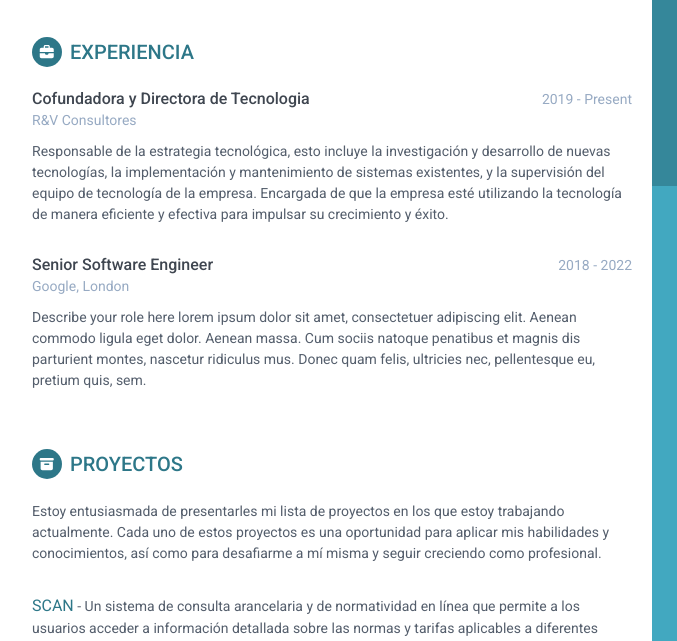
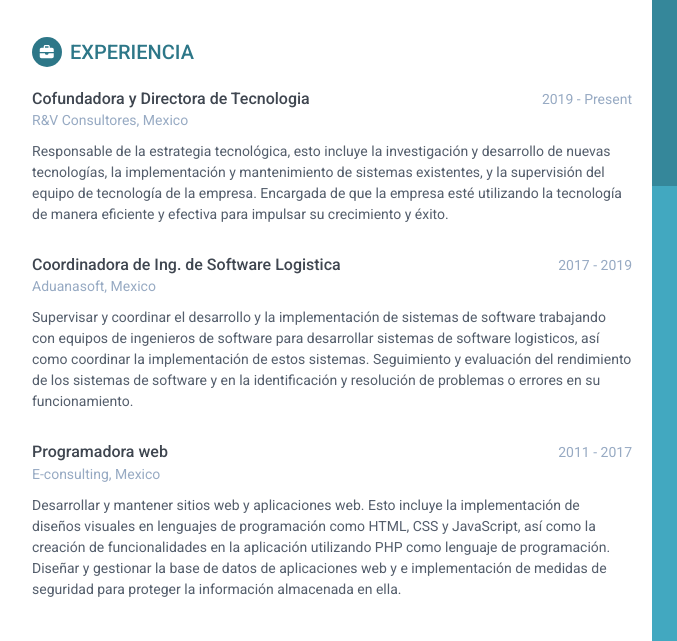
Before and after one commit to jenicevazquez/jenicevazquez.github.io, a plain HTML site: page index.html in a window 1280 px wide. Shown: the part 263-904 px from the top of the page, 188-865 px from the left. Drawn offline with Linux system fonts and the light colour scheme.

Commit message:
experiencia

```diff
--- a/index.html
+++ b/index.html
@@ -88,7 +88,7 @@
                             <h3 class="job-title">Cofundadora y Directora de Tecnologia</h3>
                             <div class="time">2019 - Present</div>
                         </div><!--//upper-row-->
-                        <div class="company">R&V Consultores</div>
+                        <div class="company">R&V Consultores, Mexico</div>
                     </div><!--//meta-->
                     <div class="details">
                         <p>Responsable de la estrategia tecnológica, esto incluye la investigación y desarrollo de nuevas tecnologías, la implementación y
@@ -101,13 +101,35 @@
                 <div class="item">
                     <div class="meta">
                         <div class="upper-row">
-                            <h3 class="job-title">Senior Software Engineer</h3>
-                            <div class="time">2018 - 2022</div>
+                            <h3 class="job-title">Coordinadora de Ing. de Software Logistica</h3>
+                            <div class="time">2017 - 2019</div>
                         </div><!--//upper-row-->
-                        <div class="company">Google, London</div>
+                        <div class="company">Aduanasoft, Mexico</div>
                     </div><!--//meta-->
                     <div class="details">
-                        <p>Describe your role here lorem ipsum dolor sit amet, consectetuer adipiscing elit. Aenean commodo ligula eget dolor. Aenean massa. Cum sociis natoque penatibus et magnis dis parturient montes, nascetur ridiculus mus. Donec quam felis, ultricies nec, pellentesque eu, pretium quis, sem.</p>
+                        <p>Supervisar y coordinar el desarrollo y la implementación de sistemas de software trabajando
+                            con equipos de ingenieros de software para desarrollar sistemas de software logisticos,
+                            así como coordinar la implementación de estos sistemas.
+                            Seguimiento y evaluación del rendimiento de los sistemas de software y en la identificación
+                            y resolución de problemas o errores en su funcionamiento. </p>
+
+                    </div><!--//details-->
+                </div><!--//item-->
+
+                <div class="item">
+                    <div class="meta">
+                        <div class="upper-row">
+                            <h3 class="job-title">Programadora web</h3>
+                            <div class="time">2011 - 2017</div>
+                        </div><!--//upper-row-->
+                        <div class="company">E-consulting, Mexico</div>
+                    </div><!--//meta-->
+                    <div class="details">
+                        <p>Desarrollar y mantener sitios web y aplicaciones web.
+                            Esto incluye la implementación de diseños visuales en lenguajes de programación como HTML, CSS y JavaScript,
+                            así como la creación de funcionalidades en la aplicación utilizando PHP como lenguaje de programación.
+                            Diseñar y gestionar la base de datos de aplicaciones web y e implementación de medidas de seguridad
+                            para proteger la información almacenada en ella. </p>
 
                     </div><!--//details-->
                 </div><!--//item-->
```
